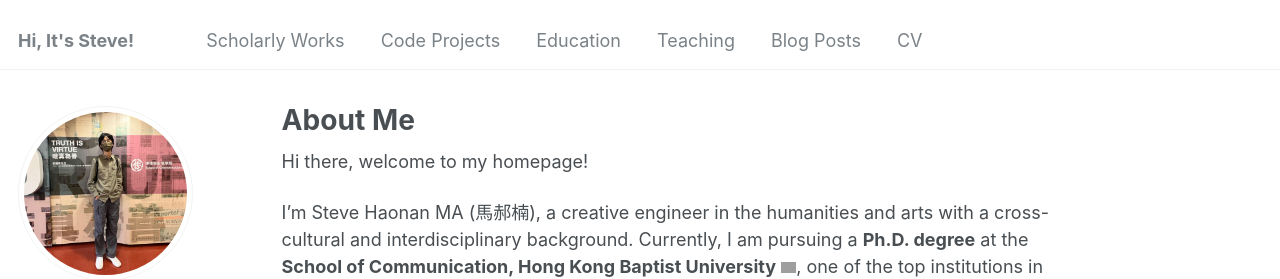
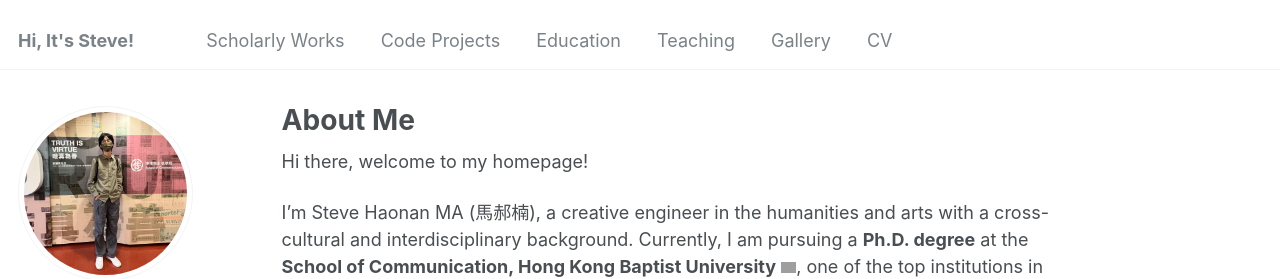
Before and after one commit to shulinbao/shulinbao.github.io, a Jekyll site: the page built from _pages/about.md, in a window 1280 px wide. Shown: the top 279 px of the page. Built offline with Jekyll 4.4.1, drawn with Linux system fonts in a browser that asks for light colours; some web fonts are replaced; grey boxes are pictures that could not be loaded.

Commit message:
Update navigation.yml

```diff
--- a/_data/navigation.yml
+++ b/_data/navigation.yml
@@ -17,8 +17,8 @@ main:
   - title: "Teaching"
     url: /teaching/
 
-  - title: "Blog Posts"
-    url: /year-archive/
+  - title: "Gallery"
+    url: /gallery/
 
   - title: "CV"
     url: /cv/
```
